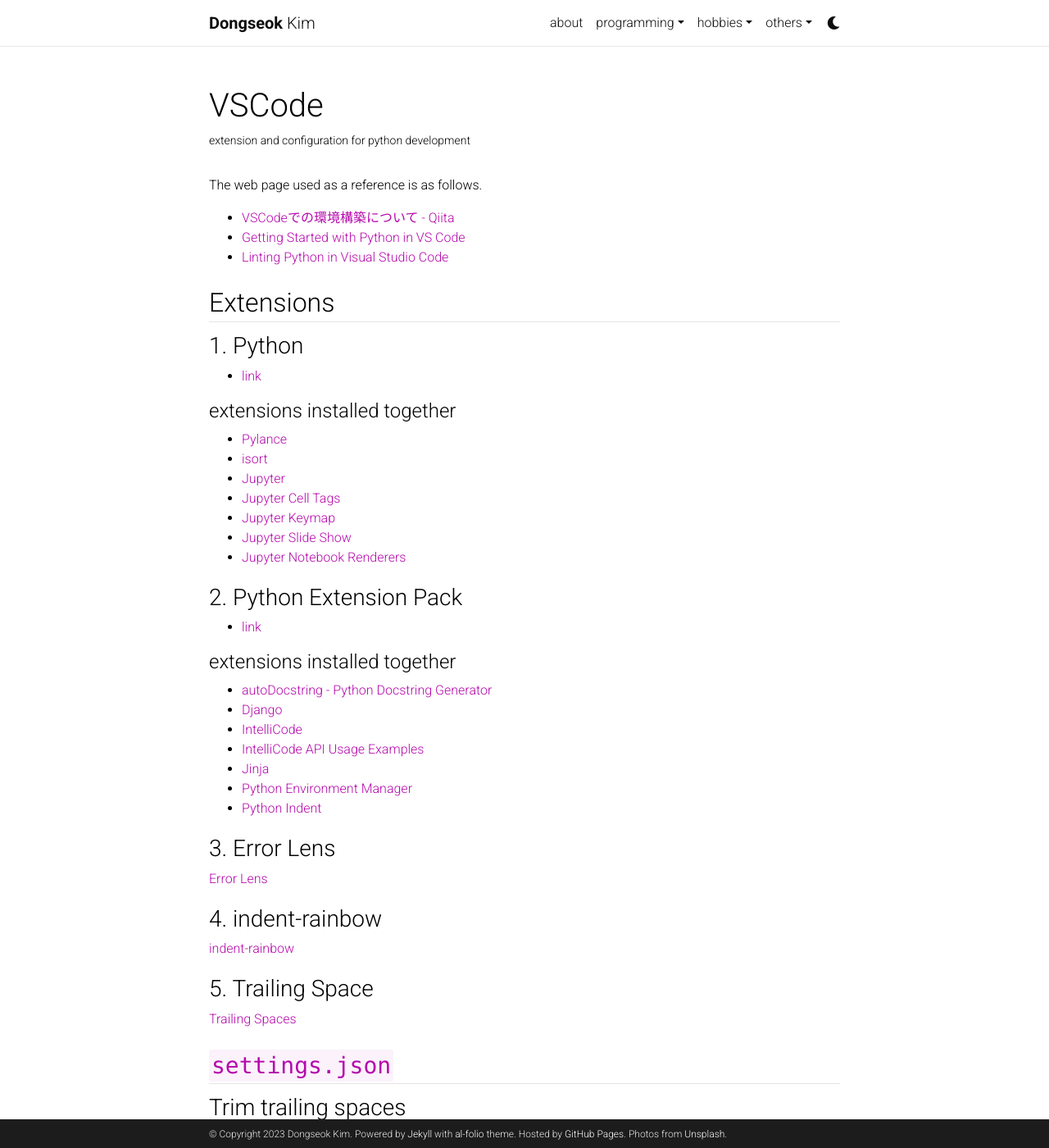
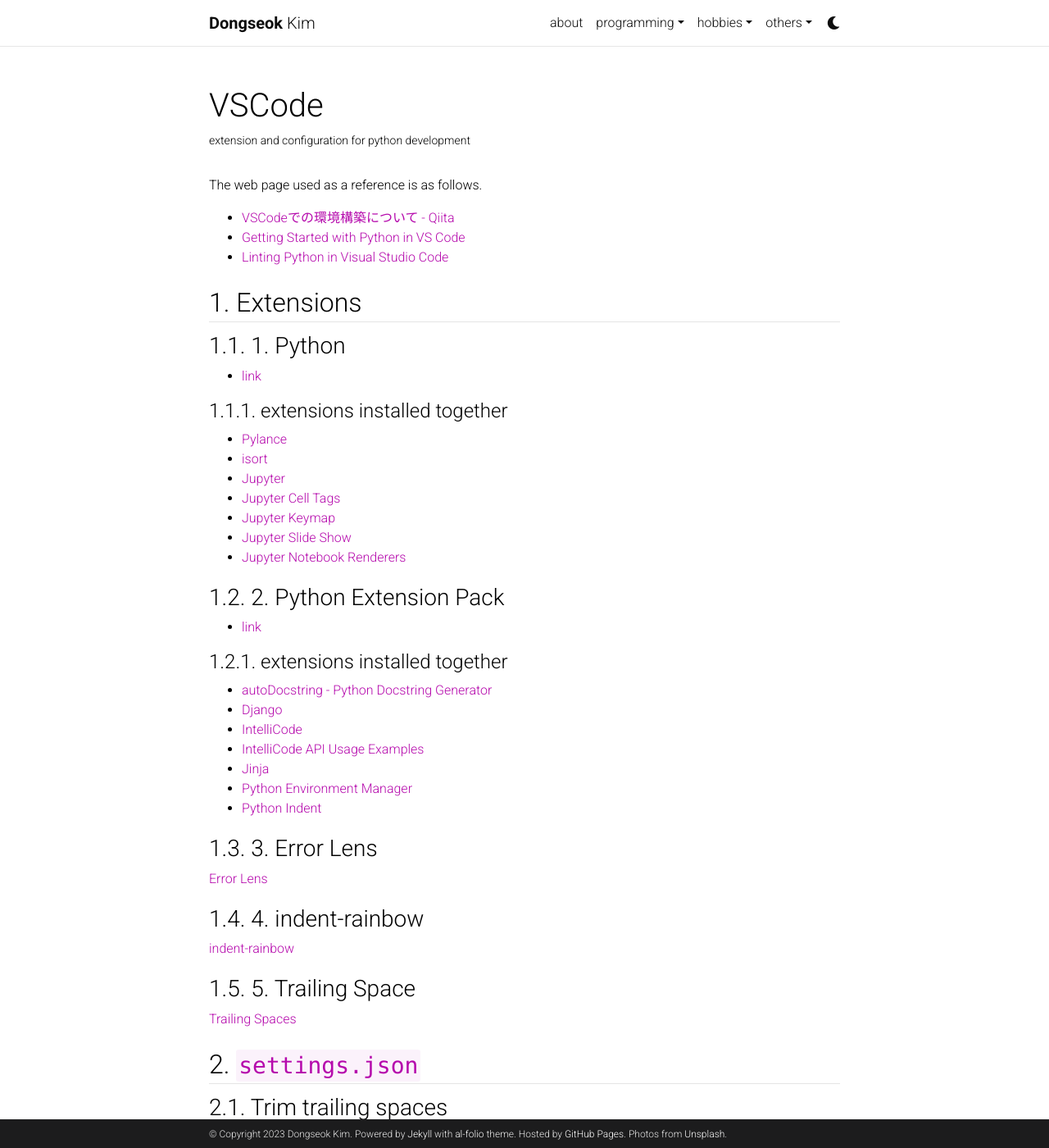
Before and after one commit to D0ngse0kKim/D0ngse0kKim.github.io, a Jekyll site: the page built from _python/development-environment/vscode.md, in a window 1280 px wide and 1400 px high. Shown: the whole window at 82% size. Built offline with Jekyll 4.4.1, drawn with Linux system fonts in a browser that asks for light colours; comment, search, counter and statistics services are not loaded; a style sheet for code colours, icons or effects is not loaded.

Commit message:
Added CSS setting for displaying heading number

```diff
--- a/_sass/_layout.scss
+++ b/_sass/_layout.scss
@@ -46,6 +46,42 @@
 
 // TODO: redefine content layout.
 
+// inserting heading numbers
+div.post {
+  counter-reset: h2_heading_number;
+}
+d-contents {
+  counter-reset: h2_heading_number;
+}
+h2[id]:before {
+  counter-increment: h2_heading_number;
+  content: counter(h2_heading_number) ". ";
+}
+
+h2[id] {
+  counter-reset: h3_heading_number;
+}
+h3[id]:before {
+  counter-increment: h3_heading_number;
+  content: counter(h2_heading_number) "." counter(h3_heading_number) ". ";
+}
+
+h3[id] {
+  counter-reset: h4_heading_number;
+}
+h4[id]:before {
+  counter-increment: h4_heading_number;
+  content: counter(h2_heading_number) "." counter(h3_heading_number) "." counter(h4_heading_number) ". ";
+}
+
+h4[id] {
+  counter-reset: h5_heading_number;
+}
+h5[id]:before {
+  counter-increment: h5_heading_number;
+  content: counter(h2_heading_number) "." counter(h3_heading_number) "." counter(h4_heading_number) "." counter(h5_heading_number) ". ";
+}
+
 
 /******************************************************************************
  * Publications
```
